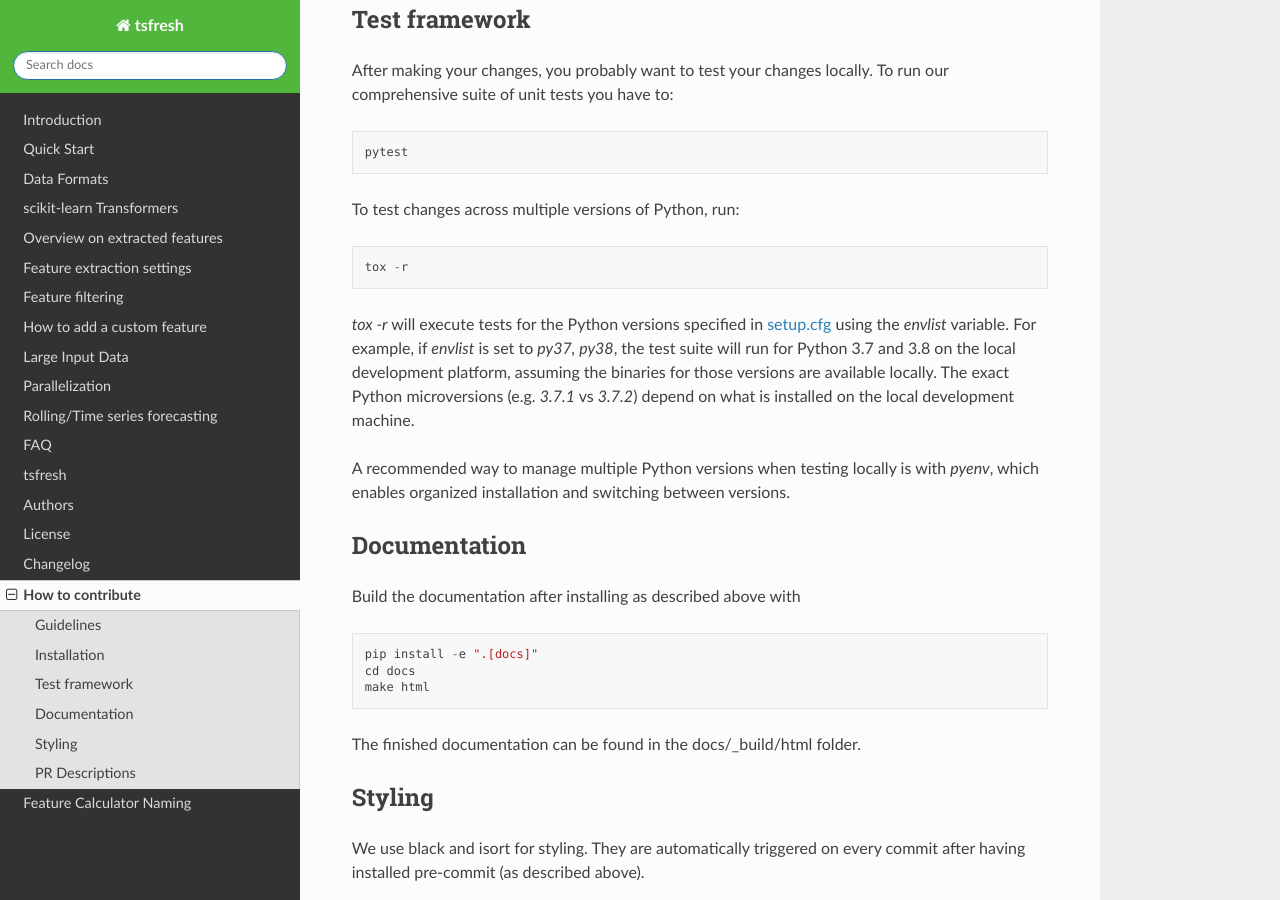
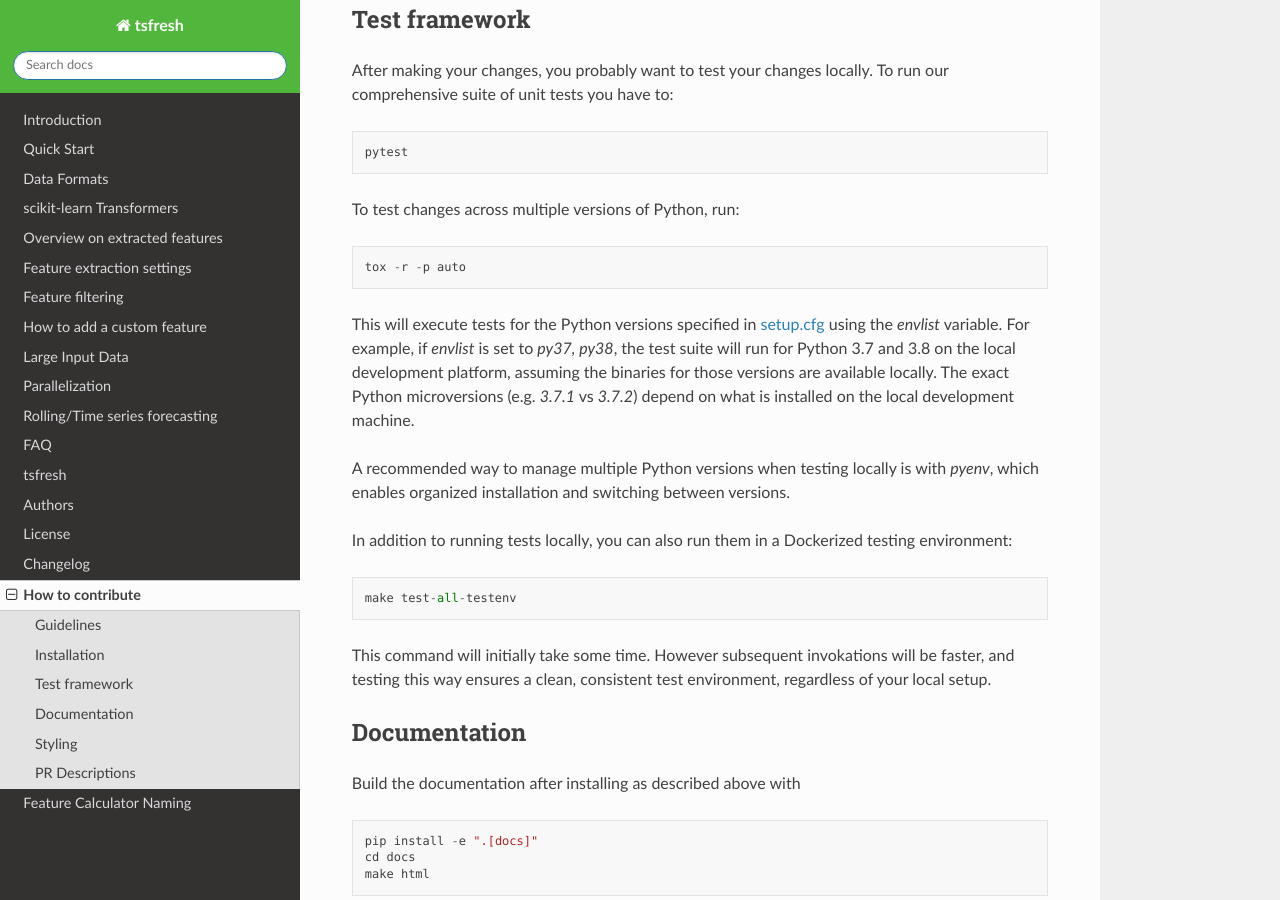
Before and after one commit to blue-yonder/tsfresh, a Sphinx documentation site: the page built from docs/text/how_to_contribute.rst, in a window 1280 px wide and 900 px high, scrolled down 1209 px. Built offline with Sphinx 7.4.7 and the Read the Docs theme 3.1.0, drawn with Linux system fonts in a browser that asks for light colours; formulas are drawn with MathJax 3.

Commit message:
Dockerise testing for dev (#1093)
* Add a dockerfile for testing

Add image for testing tsfresh with multiple python versions.

This can be a good final sanity check e.g. before a release.

* Nit: add document start on yaml file

* Initialise makefile

Targets include

1. Building dockerised testing environment

2. Testing tsfresh within testing environment

3. Testing tsfresh locally with tox with available python versions

4. Testing tsfresh locally with current active python version

5. Cleaning build artifacts

6. Formatting. This is so that changes can be made before pushing the changes up the remote to trigger the formatting checks. TODO: pre-commit hooks should probs be added too.

* Documentation updates

Change docs to reflect the new testing invokations.

* Responded to PR review

- Remove the python PATCH version from makefile
- Move calls to `make clean` to be part of the docker test invokation instead of within local test commands
- Removed the one line makefile commands (the docs have enough info on the development process so will not bother using `make` for these.
- Updated hyperlink to point to main instead of specific commit sha

```diff
--- a/docs/text/how_to_contribute.rst
+++ b/docs/text/how_to_contribute.rst
@@ -72,12 +72,23 @@ To test changes across multiple versions of Python, run:
 
 .. code::
 
-    tox -r
+    tox -r -p auto
 
 
-`tox -r` will execute tests for the Python versions specified in `setup.cfg <https://github.com/blue-yonder/tsfresh/blob/1297c8ca5bd6f8f23b4de50e3f052fb4ec1307f8/setup.cfg>`_ using the `envlist` variable. For example, if `envlist` is set to `py37, py38`, the test suite will run for Python 3.7 and 3.8 on the local development platform, assuming the binaries for those versions are available locally. The exact Python microversions (e.g. `3.7.1` vs `3.7.2`) depend on what is installed on the local development machine.
+This will execute tests for the Python versions specified in `setup.cfg <https://github.com/blue-yonder/tsfresh/blob/main/setup.cfg>`_ using the `envlist` variable. For example, if `envlist` is set to `py37, py38`, the test suite will run for Python 3.7 and 3.8 on the local development platform, assuming the binaries for those versions are available locally. The exact Python microversions (e.g. `3.7.1` vs `3.7.2`) depend on what is installed on the local development machine.
 
 A recommended way to manage multiple Python versions when testing locally is with `pyenv`, which enables organized installation and switching between versions.
+
+In addition to running tests locally, you can also run them in a Dockerized testing environment:
+
+
+.. code::
+
+   make test-all-testenv
+
+
+This command will initially take some time. However subsequent invokations will be faster, and testing this way ensures a clean, consistent test environment, regardless of your local setup.
+
 
 Documentation
 '''''''''''''
```
Also changed, not shown: .pre-commit-config.yaml, 2 other files.
